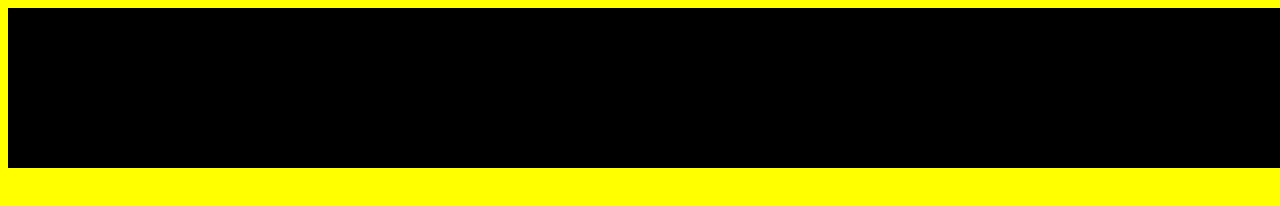
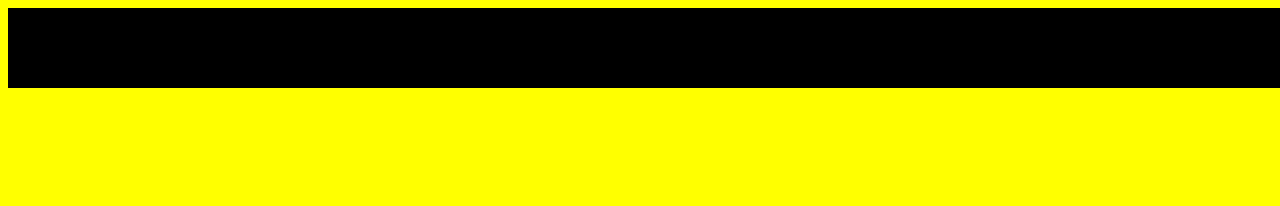
Before and after one commit to daw1d3k/modecode, a plain HTML site: page madecode/index.html in a window 1280 px wide. Drawn offline with Linux system fonts and the light colour scheme.

Commit message:
update style.css

```diff
--- a/madecode/style.css
+++ b/madecode/style.css
@@ -5,7 +5,7 @@ body{
     position: absolute;
 }
 .menu{
-    min-height: 20%;
+    min-height: 10%;
     min-width: 100%;
     background-color: black;
     position: absolute;
```
